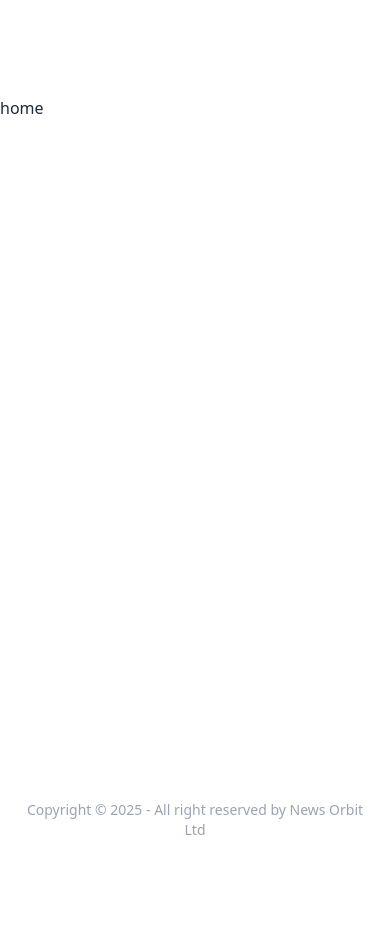
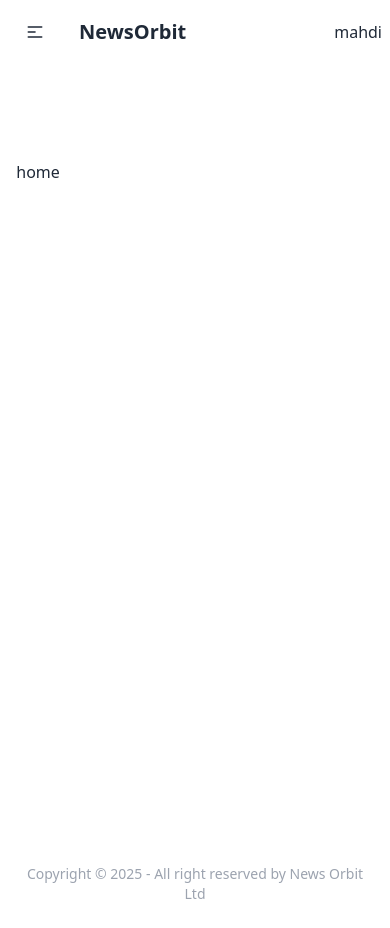
Before and after one commit to mahdihasan333/news-orbit-client, a React (Vite) app: page / in a window 390 px wide. Before the commit the page ends 864 px from the top, so only its background shows below. Built offline with nearby package versions, Linux system fonts and the light colour scheme.

Commit message:
navbar end

```diff
--- a/package.json
+++ b/package.json
@@ -11,13 +11,17 @@
   },
   "dependencies": {
     "firebase": "^11.1.0",
+    "formik": "^2.4.6",
     "localforage": "^1.10.0",
     "match-sorter": "^8.0.0",
     "react": "^18.3.1",
     "react-dom": "^18.3.1",
     "react-helmet-async": "^2.0.5",
+    "react-icons": "^5.4.0",
     "react-router-dom": "^7.1.1",
-    "sort-by": "^1.2.0"
+    "react-tooltip": "^5.28.0",
+    "sort-by": "^1.2.0",
+    "sweetalert2": "^11.15.10"
   },
   "devDependencies": {
     "@eslint/js": "^9.17.0",
--- /dev/null
+++ b/src/components/Shared/Navbar/Navbar.jsx
@@ -0,0 +1,115 @@
+import { Link, NavLink } from "react-router-dom";
+import { Tooltip } from "react-tooltip";
+
+const Navbar = () => {
+  const navOptions = (
+    <>
+      <li><NavLink>Home</NavLink></li>
+      <li><NavLink>Add Articles</NavLink></li>
+      <li><NavLink>All Articles</NavLink></li>
+      <li><NavLink>Subscription</NavLink></li>
+      <li><NavLink>Dashboard</NavLink></li>
+      <li><NavLink>My Articles</NavLink></li>
+      <li><NavLink>Premium Articles</NavLink></li>
+
+
+    </>
+  );
+
+  return (
+    <div className="navbar bg-base-100">
+      <div className="navbar-start">
+        <div className="dropdown">
+          <div tabIndex={0} role="button" className="btn btn-ghost lg:hidden">
+            <svg
+              xmlns="http://www.w3.org/2000/svg"
+              className="h-5 w-5"
+              fill="none"
+              viewBox="0 0 24 24"
+              stroke="currentColor"
+            >
+              <path
+                strokeLinecap="round"
+                strokeLinejoin="round"
+                strokeWidth="2"
+                d="M4 6h16M4 12h8m-8 6h16"
+              />
+            </svg>
+          </div>
+          <ul
+            tabIndex={0}
+            className="menu menu-sm dropdown-content bg-base-100 rounded-box z-[1] mt-3 w-52 p-2 shadow"
+          >
+            {navOptions}
+          </ul>
+        </div>
+        <a className="btn btn-ghost text-xl">NewsOrbit</a>
+      </div>
+      <div className="navbar-center hidden lg:flex">
+        <ul className="menu menu-horizontal px-1">{navOptions}</ul>
+      </div>
+
+      {/* <div className="navbar-end">
+        {!user && (
+          <NavLink to="/login">
+            <button className="btn btn-ghost">Login</button>
+          </NavLink>
+        )}
+
+        {user && (
+          <>
+            <div className="flex justify-center items-center gap-2">
+              <button onClick={logoutUser} className="btn">
+                Logout
+              </button>
+
+              <div className="dropdown dark:bg-gray-900 dropdown-end z-50">
+                <div
+                  tabIndex={0}
+                  role="button"
+                  className="btn bg-none btn-ghost btn-circle avatar"
+                >
+                  <div
+                    data-tooltip-id="my-tooltip"
+                    className="w-10 bg-none rounded-full"
+                  >
+                    <img
+                      referrerPolicy="no-referrer"
+                      alt="User Profile Photo"
+                      src={user?.photoURL}
+                    />
+                    <Tooltip id="my-tooltip">
+                      <div className="dark:text-white">{user?.displayName}</div>
+                    </Tooltip>
+                  </div>
+                </div>
+                <ul
+                  tabIndex={0}
+                  className="menu menu-sm dropdown-content mt-3 z-[1] p-2 shadow dark:bg-gray-900 rounded-box w-52"
+                >
+                  {user && (
+                    <li className="text-black dark:bg-gray-900 dark:text-white">
+                      <Link to="/createAssignments">Create Assignments</Link>
+                    </li>
+                  )}
+                  {user && (
+                    <li className="text-black dark:bg-gray-900 dark:text-white">
+                      <Link to="/attemptAssignments">
+                        My Attempted Assignments
+                      </Link>
+                    </li>
+                  )}
+                </ul>
+              </div>
+            </div>
+          </>
+        )}
+      </div> */}
+      <div className="navbar-end">
+        <h2>mahdi</h2>
+      </div>
+    </div>
+  );
+};
+
+export default Navbar;
--- a/src/layouts/MainLayout.jsx
+++ b/src/layouts/MainLayout.jsx
@@ -1,11 +1,13 @@
 import { Outlet } from "react-router-dom";
 import Footer from "../components/Shared/Footer/Footer";
+import Navbar from "../components/Shared/Navbar/Navbar";
 
 const MainLayout = () => {
   return (
-    <div>
+    <div className="bg-white">
         {/* navbar */}
-      <div className="pt-24 min-h-[calc(100vh-68px)]">
+        <Navbar/>
+      <div className="w-11/12 mx-auto pt-24 min-h-[calc(100vh-68px)]">
         {/* outlet */}
         <Outlet />
       </div>
--- /dev/null
+++ b/src/pages/Login/Login.jsx
@@ -0,0 +1,35 @@
+import { FcGoogle } from "react-icons/fc";
+import { Link } from "react-router-dom";
+
+const Login = () => {
+  return (
+    <div>
+      <h2>Login</h2>
+
+      <div className="flex items-center pt-4 space-x-1">
+        <div className="flex-1 h-px sm:w-16 dark:bg-gray-700"></div>
+        <p className="px-3 text-sm dark:text-gray-400">
+          Login with social accounts
+        </p>
+        <div className="flex-1 h-px sm:w-16 dark:bg-gray-700"></div>
+      </div>
+      <div className="flex justify-center items-center space-x-2 border m-3 p-2 border-gray-300 border-rounded cursor-pointer">
+        <FcGoogle size={32} />
+
+        <p>Continue with Google</p>
+      </div>
+      <p className="px-6 text-sm text-center text-gray-400">
+        Don&apos;t have an account yet?{" "}
+        <Link
+          to="/signup"
+          className="hover:underline hover:text-lime-500 text-gray-600"
+        >
+          Sign up
+        </Link>
+        .
+      </p>
+    </div>
+  );
+};
+
+export default Login;
--- /dev/null
+++ b/src/pages/SignUp/SignUp.jsx
@@ -0,0 +1,10 @@
+
+const SignUp = () => {
+    return (
+        <div>
+            <h2>signUp</h2>
+        </div>
+    );
+};
+
+export default SignUp;
```
Also changed, not shown: src/routes/Routes.jsx (+7 -5 lines), 1 other file (tests, documents, lock files or other folders).
